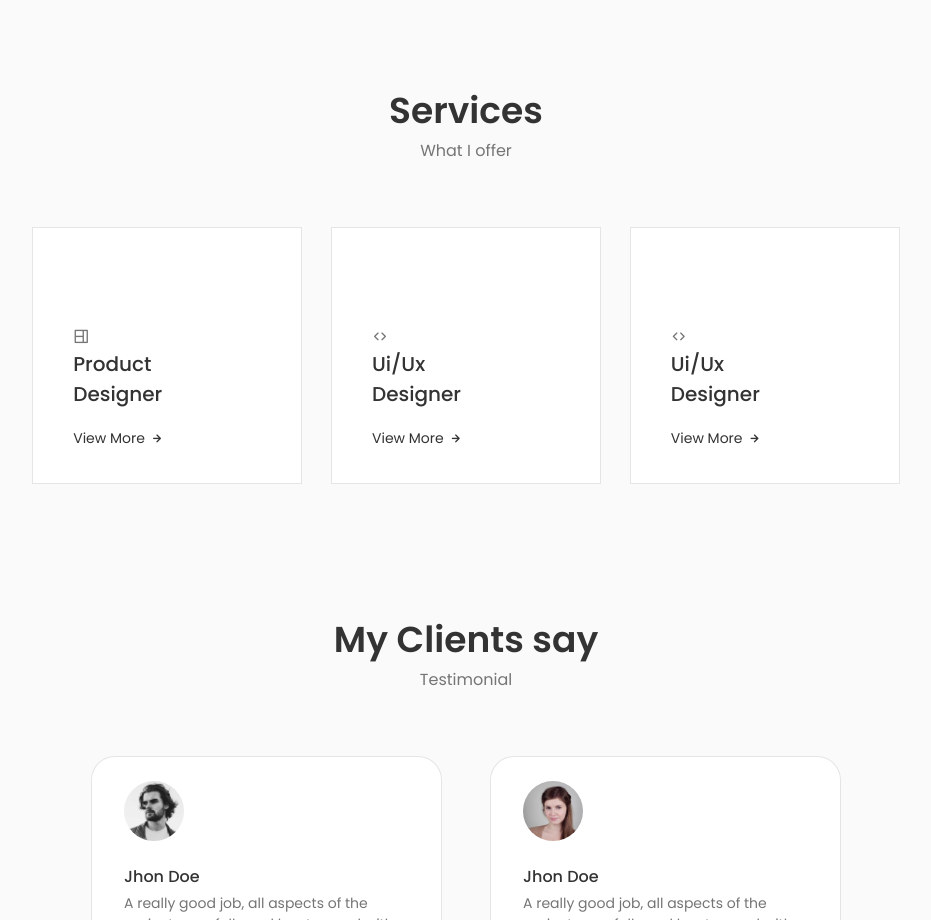
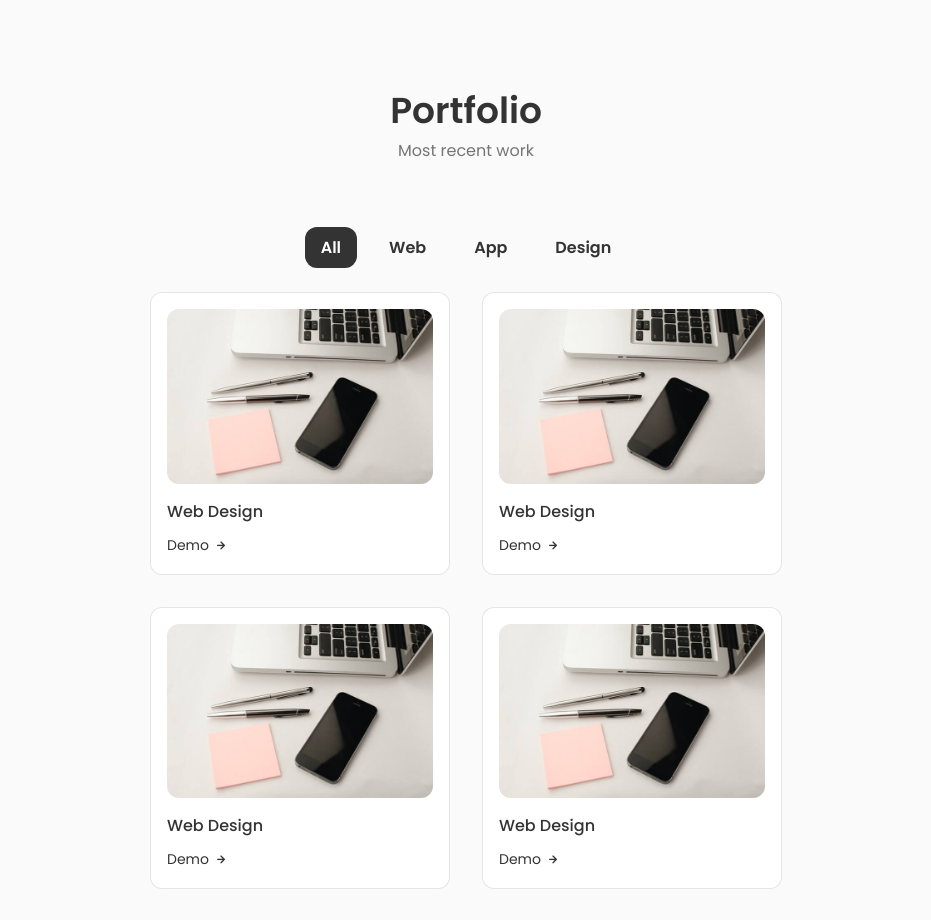
Before and after one commit to gagansingh3785/ModernEraWeb, a React (Create React App) app: page / in a window 1280 px wide. Shown: the part 1880-2800 px from the top of the page, without its empty margins (174-1105 px from the left). Built offline with nearby package versions, Linux system fonts and the light colour scheme.

Commit message:
[Abhinav] Added portfolio section

```diff
--- a/src/App.js
+++ b/src/App.js
@@ -8,6 +8,7 @@ import Testimonials from './components/testimonials/Testimonials';
 import Contact from './components/contact/Contact';
 import Footer from './components/footer/Footer';
 import Scrollup from './components/scrollup/Scrollup';
+import Portfolio from './components/portofolio/Portfolio';
 
 const App = () => {
   return (
@@ -16,6 +17,7 @@ const App = () => {
       <main className='main'>
         <Home />
         <About />
+        <Portfolio />
         <Services />
         <Testimonials />
         <Contact />
--- /dev/null
+++ b/src/components/portofolio/Portfolio.jsx
@@ -0,0 +1,59 @@
+import React from 'react'
+import "./portfolio.scss"
+
+import img from "../../assets/work1.jpg"
+
+const Portfolio = () => {
+  return (
+    <section className='portfolio section' id="portfolio">
+        <h2 className="section_title">Portfolio</h2>
+        <span className="section_subtitle">Most recent work</span>
+
+        <div className="portfolio_container container grid">
+            <div className='filters_container'>
+                <div className='filter filter_selected'>All</div>
+                <div className='filter'>Web</div>
+                <div className='filter'>App</div>
+                <div className='filter'>Design</div>
+            </div>
+            <div className='projects_container'>
+                <div className='project'>
+                    <img src={img} alt="project image" className='project_image'/>
+                    <div className='project_heading'>Web Design</div>
+                    <span className="services_button">
+                        Demo
+                        <i className='uil uil-arrow-right services_button-icon'></i>
+                    </span>
+                </div>
+                <div className='project'>
+                    <img src={img} alt="project image" className='project_image'/>
+                    <div className='project_heading'>Web Design</div>
+                    <span className="services_button">
+                        Demo
+                        <i className='uil uil-arrow-right services_button-icon'></i>
+                    </span>
+                </div>
+                <div className='project'>
+                    <img src={img} alt="project image" className='project_image'/>
+                    <div className='project_heading'>Web Design</div>
+                    <span className="services_button">
+                        Demo
+                        <i className='uil uil-arrow-right services_button-icon'></i>
+                    </span>
+                </div>
+                <div className='project'>
+                    <img src={img} alt="project image" className='project_image'/>
+                    <div className='project_heading'>Web Design</div>
+                    <span className="services_button">
+                        Demo
+                        <i className='uil uil-arrow-right services_button-icon'></i>
+                    </span>
+                </div>
+            </div>
+        </div>
+
+    </section>
+  )
+}
+
+export default Portfolio
--- /dev/null
+++ b/src/components/portofolio/portfolio.scss
@@ -0,0 +1,61 @@
+.portfolio_container {
+
+    .filters_container {
+        display: flex;
+        justify-content: center;
+
+        .filter {
+            margin: 0 0.5rem;
+            cursor: pointer;
+            color: var(--title-color);
+            font-weight: var(--font-semi-bold);
+            padding: 0.5rem 1rem;
+            border-radius: 0.75rem;
+
+            &.filter_selected {
+                color: #fff;
+                background-color: var(--title-color);
+            }
+        }
+
+    }
+
+    .projects_container {
+        display: grid;
+        grid-template-columns: repeat(2, 300px);
+        justify-content: center;
+        column-gap: 2rem;
+        row-gap: 2rem;
+
+        .project {
+            background-color: var(--container-color);
+            border: 1px solid rgba(0,0,0,0.1);
+            border-radius: 0.75rem;
+            padding: 1rem;
+
+            .project_image {
+                border-radius: 0.75rem;
+            }
+
+            .project_heading {
+                font-weight: var(--font-medium);
+                color: var(--title-color);
+                margin: 0.5rem 0;
+            }
+        }
+    }
+}
+
+@media screen and (max-width: 576px) {
+    .projects_container {
+        grid-template-columns: repeat(1, 280px) !important;
+    }
+
+    .filters_container {
+        .filter {
+            margin: 0 0.2rem !important;
+            padding: 0.25rem 0.5rem !important;
+            border-radius: 0.5rem !important;
+        }
+    }
+}
```
